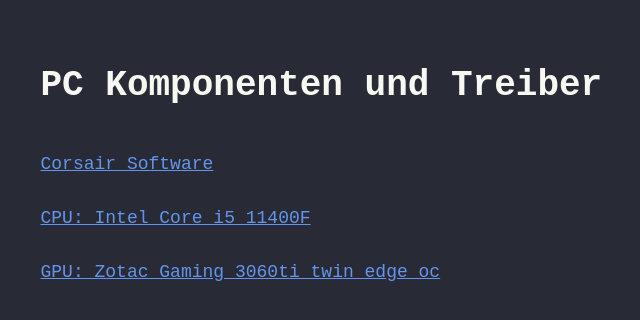
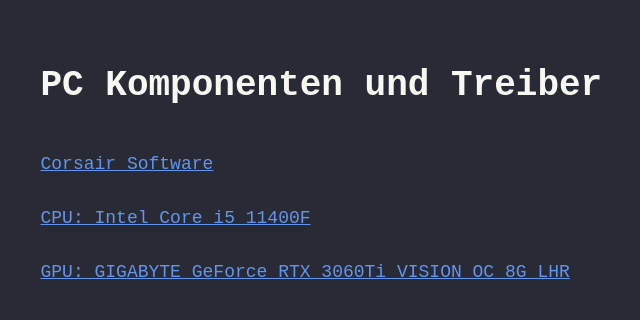
Before and after one commit to JaLoal123/PcStuff, a plain HTML site: page dome.html in a window 1280 px wide. Shown: the whole page, without its empty margins (162-802 px from the left). Drawn offline with Linux system fonts and the light colour scheme.

Commit message:
Update dome.html

```diff
--- a/dome.html
+++ b/dome.html
@@ -11,6 +11,6 @@
     <h1>PC Komponenten und Treiber</h1>
     <p><a href="https://www.corsair.com/us/en/icue" target=blank>Corsair Software</a></p>
     <p><a href="https://www.intel.com/content/www/us/en/products/sku/212271/intel-core-i511400f-processor-12m-cache-up-to-4-40-ghz/downloads.html" target=blank>CPU: Intel Core i5 11400F</a></p>
-    <p><a href="https://www.nvidia.com/de-de/geforce/drivers/" target=blank>GPU: Zotac Gaming 3060ti twin edge oc</a></p>
+    <p><a href="https://www.nvidia.com/de-de/geforce/drivers/" target=blank>GPU: GIGABYTE GeForce RTX 3060Ti VISION OC 8G LHR</a></p>
 </body>
 </html>
```
